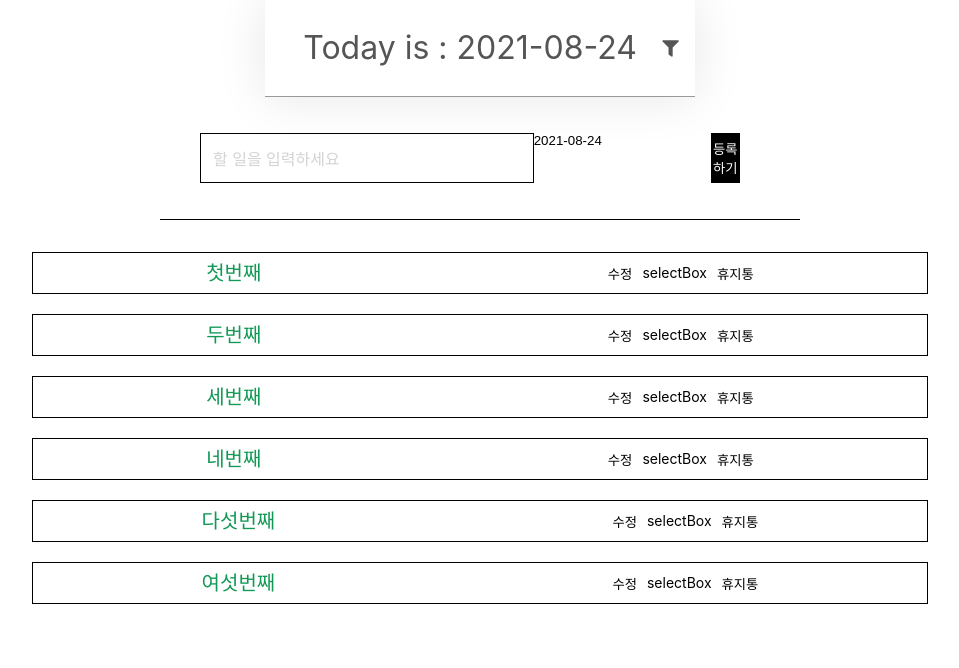
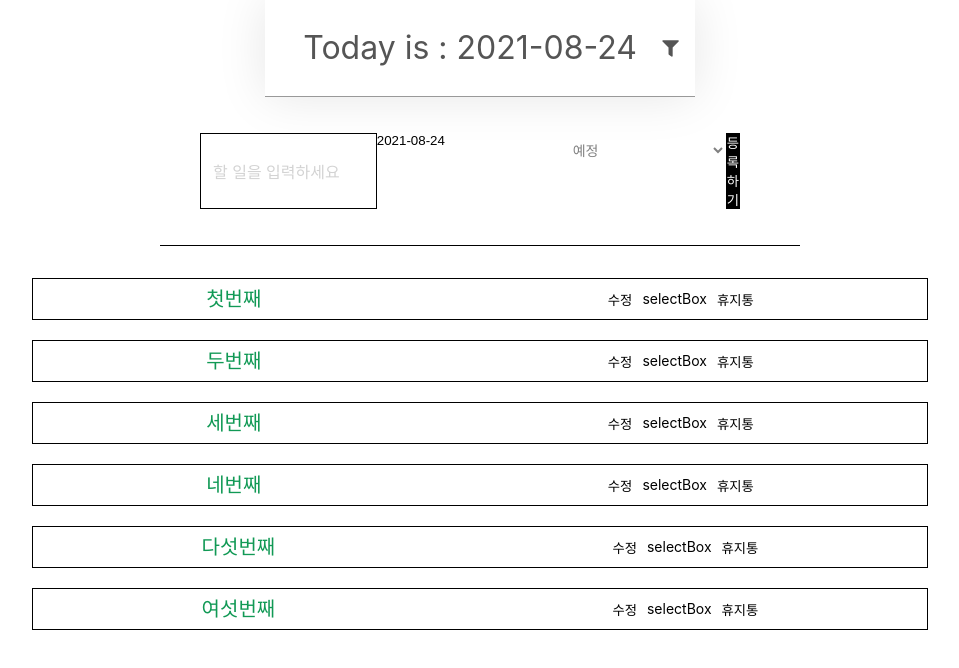
Before and after one commit to ONE-TED/5_moduCompany_team1, a React (Create React App) app: page / in a window 1280 px wide. Shown: the top 668 px of the page, without its empty margins (160-1119 px from the left). Built offline with nearby package versions, Linux system fonts and the light colour scheme.

Commit message:
[#13] Style : TodoStatus를 선택하는 SelectBox 초기 구현

```diff
--- /dev/null
+++ b/src/Components/MySelectBox/SelectBox.tsx
@@ -0,0 +1,22 @@
+import React from 'react';
+import { style } from './SelectBoxStyle';
+import { Status } from 'types';
+interface ISelectBox {
+  value: string;
+  handleChange: (e: React.ChangeEvent<HTMLSelectElement>) => void;
+}
+
+const SelectBox = ({ value, handleChange }: ISelectBox) => {
+  console.log(value);
+  return (
+    <MySelect value={value} onChange={handleChange}>
+      <option value="NOT_STARTED">예정</option>
+      <option value="ONGOING">진행중</option>
+      <option value="FINISHED">완료</option>
+    </MySelect>
+  );
+};
+
+export default SelectBox;
+
+const { MySelect } = style;
--- /dev/null
+++ b/src/Components/MySelectBox/SelectBoxStyle.ts
@@ -0,0 +1,16 @@
+import styled from 'styled-components';
+
+const MySelect = styled.select`
+  width: 100%;
+  height: 35px;
+  background: white;
+  color: gray;
+  padding-left: 5px;
+  font-size: 14px;
+  border: none;
+  margin-left: 10px;
+`;
+
+export const style = {
+  MySelect,
+};
--- /dev/null
+++ b/src/Components/MySelectBox/index.ts
@@ -0,0 +1,3 @@
+import SelectBox from "./SelectBox";
+
+export default SelectBox;
--- a/src/Components/Todo/Create/TodoCreate.tsx
+++ b/src/Components/Todo/Create/TodoCreate.tsx
@@ -2,7 +2,7 @@ import React, { useState } from 'react';
 import { Itodo, Status } from 'types';
 import { style } from './TodoCreateStyle';
 import { TodoDate } from 'utils/todoDate';
-import { Mydatepicker } from 'Components';
+import { Mydatepicker, MySelectBox } from 'Components';
 
 interface TodoCreateProps {
   nextId: number;
@@ -18,10 +18,9 @@ const TodoCreate = ({
   const [value, setValue] = useState('');
   const getDate = new TodoDate();
   const today = getDate.getToday();
-  const { FINISHED, ONGOING, NOT_STARTED } = Status;
-  const [status, setStatus] = useState(NOT_STARTED);
   const [dueDate, setDuedate] = useState<null | Date>(new Date());
-
+  const [status, setStatus] = useState<Status>(Status.NOT_STARTED);
+  const [statusValue, SetStatusValue] = useState<string>('NOT_STARTED');
   const handleChange = (e: React.ChangeEvent<HTMLInputElement>) =>
     setValue(e.target.value);
 
@@ -36,16 +35,36 @@ const TodoCreate = ({
     createTodo({
       id: nextId,
       taskName: value,
-      status: Status.NOT_STARTED,
+      status: status,
       createdAt: today,
       updatedAt: '',
     });
     incrementNextId();
     setValue('');
+    setStatus(Status.NOT_STARTED);
+    SetStatusValue('NOT_STARTED');
+    setDuedate(new Date());
   };
 
   const handleDuedate = (e: Date) => {
     setDuedate(e);
+  };
+
+  const handleSelect = (e: React.ChangeEvent<HTMLSelectElement>) => {
+    const value: string = e.target.value;
+    let ClickStatus: Status = Status.NOT_STARTED;
+    if (value === 'FINISHED') {
+      ClickStatus = Status.FINISHED;
+      SetStatusValue('FINISHED');
+    } else if (value === 'ONGOING') {
+      ClickStatus = Status.ONGOING;
+      SetStatusValue('ONGOING');
+    } else {
+      ClickStatus = Status.NOT_STARTED;
+      SetStatusValue('NOT_STARTED');
+    }
+
+    setStatus(ClickStatus);
   };
 
   return (
@@ -59,6 +78,7 @@ const TodoCreate = ({
             onChange={handleChange}
           />
           <Mydatepicker Duedate={dueDate} handleChange={handleDuedate} />
+          <MySelectBox value={statusValue} handleChange={handleSelect} />
           <button
             style={{ background: 'black', color: 'white', cursor: 'pointer' }}
           >
--- a/src/Components/index.ts
+++ b/src/Components/index.ts
@@ -1,2 +1,3 @@
 export { default as Header } from './Header';
 export { default as Mydatepicker } from './Mydatepicker';
+export { default as MySelectBox } from './MySelectBox';
```
